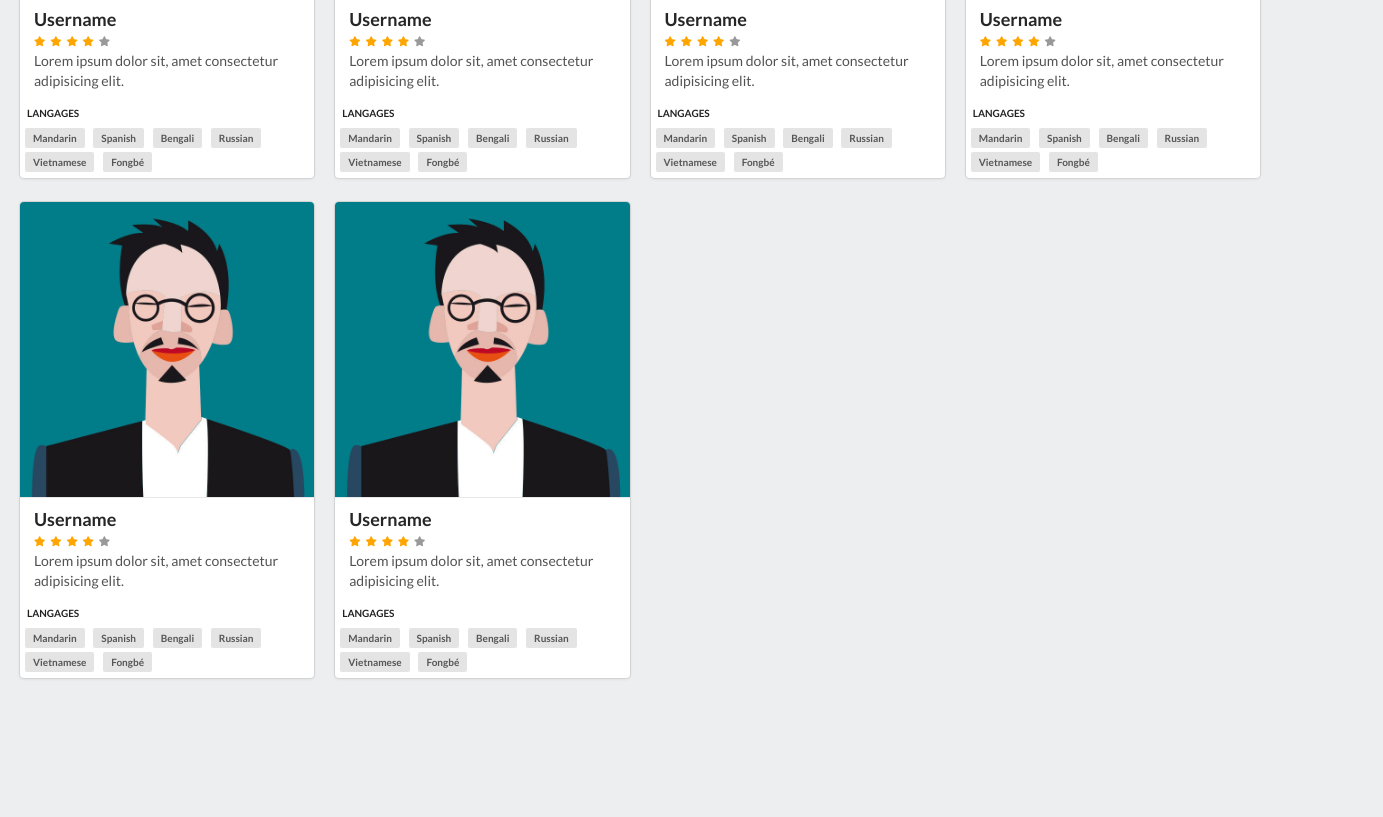
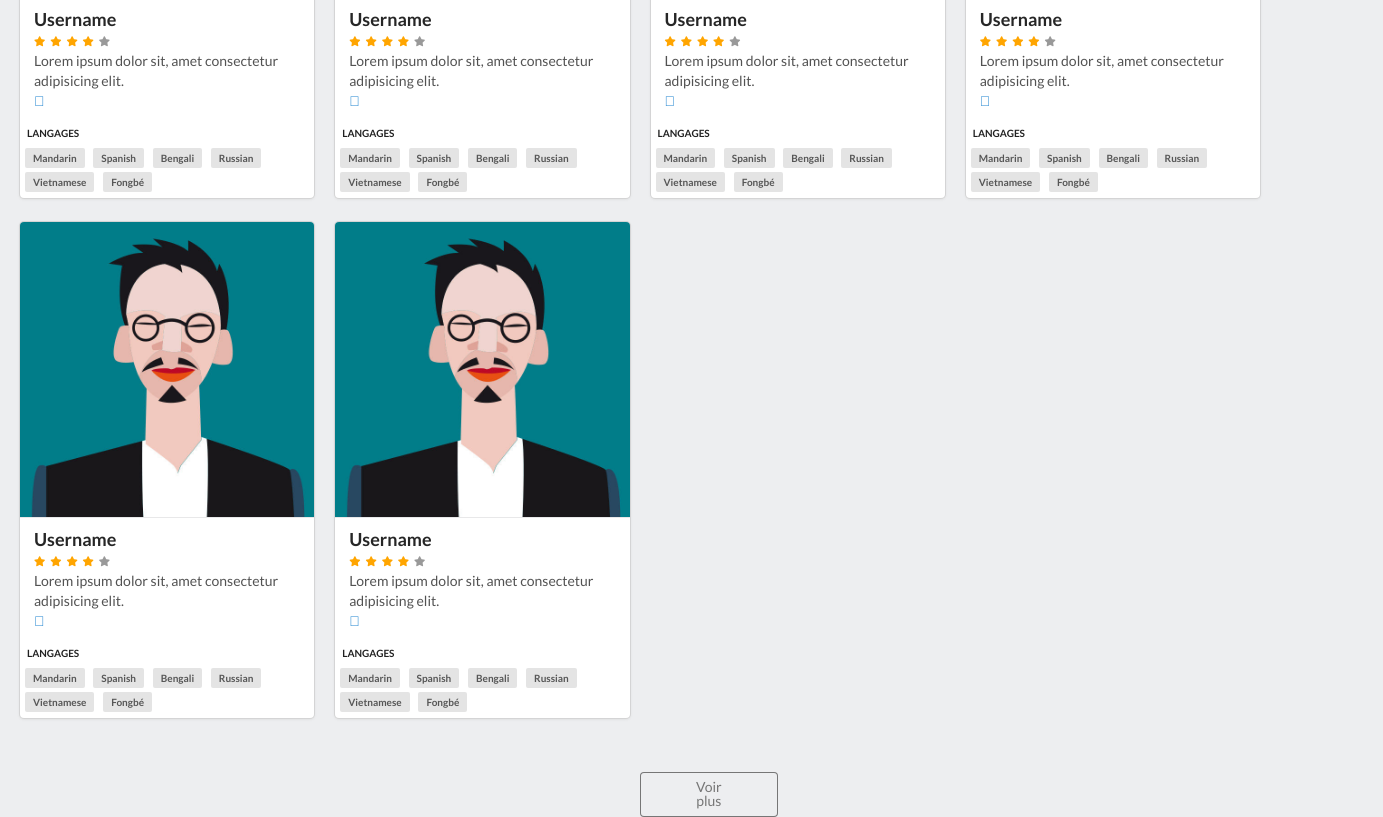
Before and after one commit to Raphjacksun7/nvg-traductor, a plain HTML site: page index.html in a window 1280 px wide. Shown: the part 478-1295 px from the top of the page, 1383 px wide, since content can reach past the window. Before the commit the page ends 1210 px from the top, so only its background shows below. Drawn offline with Linux system fonts and the light colour scheme.

Commit message:
first commit

```diff
--- a/assets/main.css
+++ b/assets/main.css
@@ -54,6 +54,11 @@
 
 .ui.cards>.card>.content>.meta+.description {
     margin-top: 0;
+}
+
+.ui.cards>.card>.content>p>i{
+    cursor: pointer;
+    color: #2185d0;
 }
 
 .lang {
--- a/index.html
+++ b/index.html
@@ -132,6 +132,9 @@
               <div class="description">
                 Lorem ipsum dolor sit, amet consectetur adipisicing elit.
               </div>
+              <p class="message-me">
+                <i class="fad fa-envelope" title="Message me"></i>
+              </p>
             </div>
             <div class="lang">
               <h6>Langages</h6>
@@ -170,6 +173,9 @@
               <div class="description">
                 Lorem ipsum dolor sit, amet consectetur adipisicing elit.
               </div>
+              <p class="message-me">
+                <i class="fad fa-envelope" title="Message me"></i>
+              </p>
             </div>
             <div class="lang">
               <h6>Langages</h6>
@@ -208,6 +214,9 @@
               <div class="description">
                 Lorem ipsum dolor sit, amet consectetur adipisicing elit.
               </div>
+              <p class="message-me">
+                <i class="fad fa-envelope" title="Message me"></i>
+              </p>
             </div>
             <div class="lang">
               <h6>Langages</h6>
@@ -246,6 +255,9 @@
               <div class="description">
                 Lorem ipsum dolor sit, amet consectetur adipisicing elit.
               </div>
+              <p class="message-me">
+                <i class="fad fa-envelope" title="Message me"></i>
+              </p>
             </div>
             <div class="lang">
               <h6>Langages</h6>
@@ -284,6 +296,9 @@
               <div class="description">
                 Lorem ipsum dolor sit, amet consectetur adipisicing elit.
               </div>
+              <p class="message-me">
+                <i class="fad fa-envelope" title="Message me"></i>
+              </p>
             </div>
             <div class="lang">
               <h6>Langages</h6>
@@ -322,6 +337,9 @@
               <div class="description">
                 Lorem ipsum dolor sit, amet consectetur adipisicing elit.
               </div>
+              <p class="message-me">
+                <i class="fad fa-envelope" title="Message me"></i>
+              </p>
             </div>
             <div class="lang">
               <h6>Langages</h6>
@@ -337,6 +355,10 @@
           </div>
         </div>
       </div>
+    </div>
+
+    <div class="col-lg-12 mb-5">
+      <button class="ui grey basic button" style="margin: auto 50%; padding: .6em 4em;">Voir plus</button>
     </div>
 
 
```
